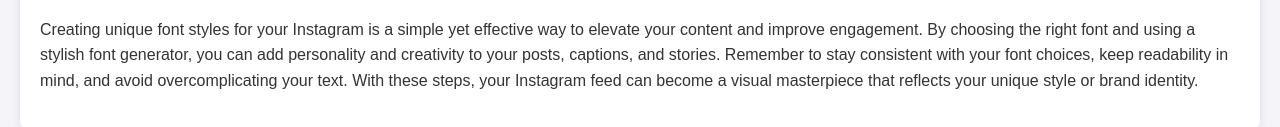
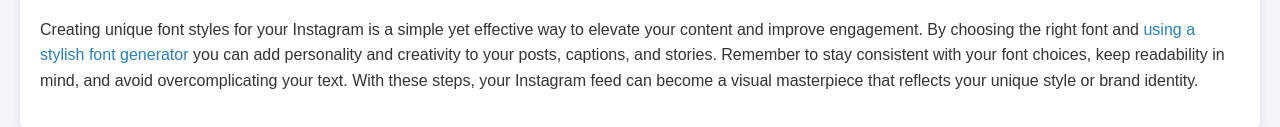
Before and after one commit to roberthinsom/stylish-font-generator-vercel, a plain HTML site: page index.html in a window 1280 px wide. Shown: the part 3901-4028 px from the top of the page. Drawn offline with Linux system fonts and the light colour scheme.

Commit message:
Update index.html

```diff
--- a/index.html
+++ b/index.html
@@ -231,7 +231,7 @@
 
     <section id="final-thoughts">
         <h2>8. Final Thoughts: Elevating Your Instagram Aesthetic with Unique Fonts</h2>
-        <p>Creating unique font styles for your Instagram is a simple yet effective way to elevate your content and improve engagement. By choosing the right font and using a stylish font generator, you can add personality and creativity to your posts, captions, and stories. Remember to stay consistent with your font choices, keep readability in mind, and avoid overcomplicating your text. With these steps, your Instagram feed can become a visual masterpiece that reflects your unique style or brand identity.</p>
+        <p>Creating unique font styles for your Instagram is a simple yet effective way to elevate your content and improve engagement. By choosing the right font and <a href="https://font-generator-cloufdlare.pages.dev/">using a stylish font generator</a> you can add personality and creativity to your posts, captions, and stories. Remember to stay consistent with your font choices, keep readability in mind, and avoid overcomplicating your text. With these steps, your Instagram feed can become a visual masterpiece that reflects your unique style or brand identity.</p>
     </section>
 </body>
 </html>
```
